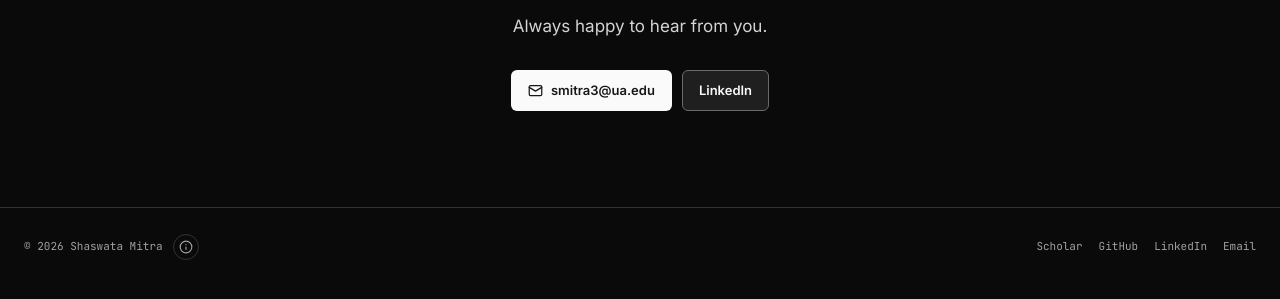
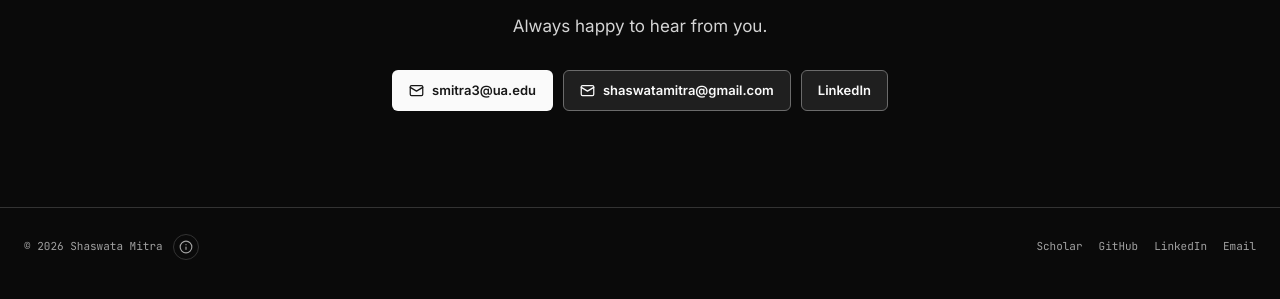
Before and after one commit to shaswata09/shaswata09.github.io, a plain HTML site: page contact.html in a window 1280 px wide. Shown: the part 155-454 px from the top of the page. Drawn offline with Linux system fonts and the light colour scheme.

Commit message:
email update

```diff
--- a/contact.html
+++ b/contact.html
@@ -116,6 +116,13 @@
               </svg>
               smitra3@ua.edu
             </a>
+            <a class="btn btn--ghost" href="mailto:shaswatamitra@gmail.com">
+              <svg viewBox="0 0 24 24" fill="none" stroke="currentColor" stroke-width="2" stroke-linecap="round" stroke-linejoin="round" aria-hidden="true">
+                <rect x="2" y="4" width="20" height="16" rx="2" />
+                <path d="m22 7-10 6L2 7" />
+              </svg>
+              shaswatamitra@gmail.com
+            </a>
             <a class="btn btn--ghost" href="https://www.linkedin.com/in/shaswatamitra" target="_blank" rel="noopener">LinkedIn</a>
           </div>
         </div>
```
